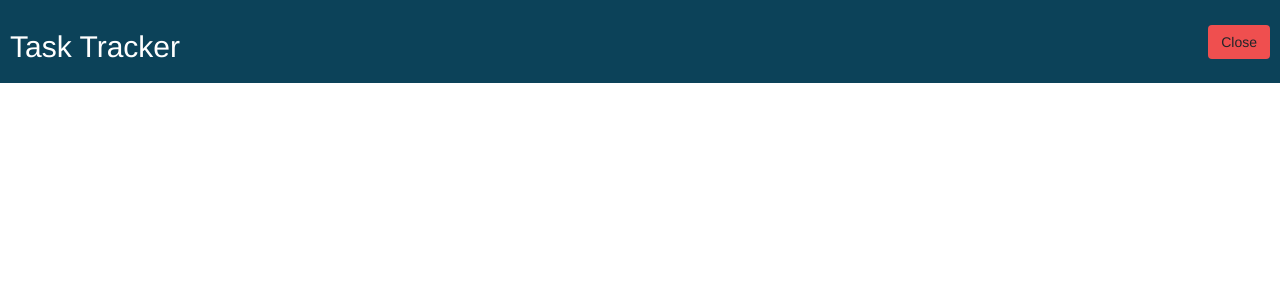
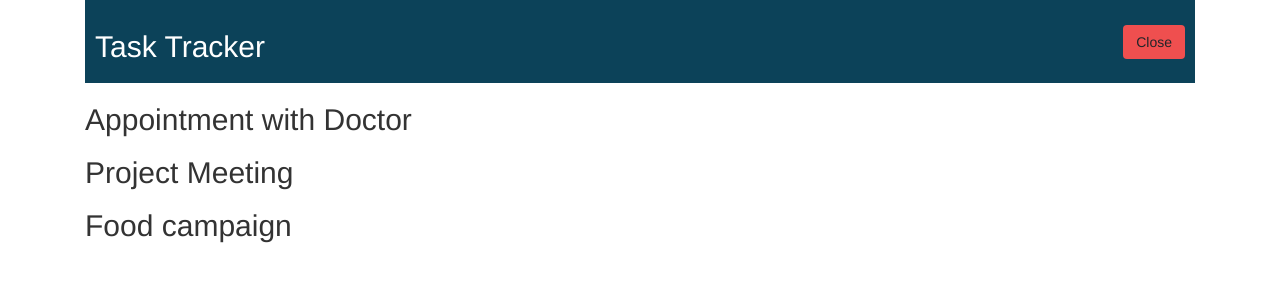
Before and after one commit to sideeq12/Task-tracker, a React (Create React App) app: page / in a window 1280 px wide. Shown: the top 300 px of the page. Built offline with nearby package versions, Linux system fonts and the light colour scheme.

Commit message:
checking useState

```diff
--- a/src/components/Header.js
+++ b/src/components/Header.js
@@ -1,17 +1,5 @@
 import React from 'react'
 import Button from "./Button"
-
-const Header = ({title})=>{
-    const click = ()=>{
-        console.log("click")
-    }
-    return(
-        <header style={style}>
-            <h2>{title}</h2>
-            <Button  color="#ef4f4f" text="Close" onClick={click}/>
-        </header>
-    )
-}
 
 const style ={
     color: "white",
@@ -23,6 +11,19 @@ const style ={
     justifyContent: "space-between",
     alignItems : "center"
 }
+const Header = ({title})=>{
+    const Onclick = ()=>{
+        console.log("click")
+    }
+    return(
+        <header style={style}>
+            <h2>{title}</h2>
+            <Button  color="#ef4f4f" text="Close" onClick={Onclick}/>
+        </header>
+    )
+}
+
+
 Header.defaultProps ={
     title : "Task Tracker"
 }
--- a/src/components/task.js
+++ b/src/components/task.js
@@ -1,6 +1,11 @@
 import React from 'react'
-const Tasks = () => {
-    return (  );
+
+const Tasks = ({tasks}) => {
+    return ( <div>
+        {tasks.map((task)=>{
+            return(<h2 key={task.id}>{task.text}</h2>)
+        })}
+    </div> );
 }
 
 export default Tasks;
--- a/src/components/wrappers/App.js
+++ b/src/components/wrappers/App.js
@@ -1,8 +1,33 @@
-import React, {Component} from 'react';
+import React, {useState} from 'react';
 import Header from "../Header"
+// import {useState} from "react"
+import Tasks from '../Task';
 
 function App(){
-    return(<Header  />)
+    const [tasks, setTasks] = useState([
+        {
+            id : 1,
+            reminder : true,
+            text : "Appointment with Doctor",
+            Day : "February 15th, 2021."
+        }, {
+            id : 2,
+            reminder : false,
+            text : "Project Meeting",
+            Day : "January 20th, 2021."
+        },
+        {
+            id : 3,
+            reminder : true,
+            text : "Food campaign",
+            Day : "February 11th, 2021."
+        }
+
+    ])
+    return(<div className="container">
+    <Header  />
+    <Tasks  tasks={tasks}/>
+    </div>)
 }
 
 export default App;
```
